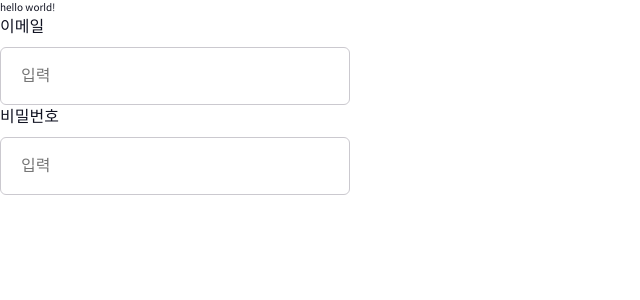
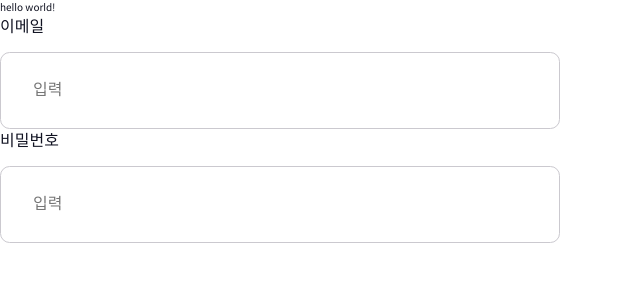
Before and after one commit to codeit-team9/give-more, a Next.js app: page / in a window 1280 px wide. Shown: the top 300 px of the page, without its empty margins (0-640 px from the left). Built offline with nearby package versions, Linux system fonts and the light colour scheme.

Commit message:
feat: validation에 맞지 않을 경우 테두리 색 변경

```diff
--- a/src/components/@common/Input/EmailInput.tsx
+++ b/src/components/@common/Input/EmailInput.tsx
@@ -3,6 +3,7 @@ import styles from './Input.module.css';
 import Input from './Input';
 
 function EmailInput() {
+  const [isError, setIsError] = useState(false);
   const [errorMsg, setErrorMsg] = useState('');
 
   const onChangeInput = (e: React.ChangeEvent<HTMLInputElement>) => {
@@ -10,14 +11,16 @@ function EmailInput() {
     const EmaliRegex = /^[0-9a-zA-Z]([-_.]?[0-9a-zA-Z])*@[0-9a-zA-Z]([-_.]?[0-9a-zA-Z])*\.[a-zA-Z]{2,3}$/i;
     if (!EmaliRegex.test(InputValue)) {
       setErrorMsg('잘못된 이메일입니다.');
+      setIsError(true);
     } else {
       setErrorMsg('');
+      setIsError(false);
     }
   };
 
   return (
     <>
-      <Input placeholder="입력" name="이메일" onChangeInput={onChangeInput} />
+      <Input name="이메일" isError={isError} onChangeInput={onChangeInput} />
       <p className={styles.errorMsg}>{errorMsg}</p>
     </>
   );
--- a/src/components/@common/Input/Input.module.css
+++ b/src/components/@common/Input/Input.module.css
@@ -1,23 +1,27 @@
 .wrapper {
   display: flex;
   flex-direction: column;
-  gap: 8px;
+  gap: 0.8rem;
 
   font-size: 1rem;
 }
 
 .input {
-  width: 350px;
-  padding: 16px 20px;
+  width: 35rem;
+  padding: 1.6rem 2rem;
 
-  border-radius: 6px;
-  border: 1px solid var(--gray-30);
+  border-radius: 0.6rem;
+  border: 0.1rem solid var(--gray-30);
 }
 /* .input:focus {
   outline: 1px solid var(--red-40);
 } */
 
+.error {
+  outline: 0.1rem solid var(--red-40);
+}
+
 .errorMsg {
-  font-size: 0.75rem;
+  font-size: 1.6rem;
   color: var(--red-40);
 }
--- a/src/components/@common/Input/Input.tsx
+++ b/src/components/@common/Input/Input.tsx
@@ -1,17 +1,24 @@
+import classNames from 'classnames';
 import styles from './Input.module.css';
 
 interface Props {
   placeholder?: string;
   name: string;
+  isError: boolean;
   type?: string;
   onChangeInput?: (e: React.ChangeEvent<HTMLInputElement>) => void;
 }
 
-function Input({ placeholder = '입력', name, type, onChangeInput }: Props) {
+function Input({ placeholder = '입력', name, isError, type, onChangeInput }: Props) {
   return (
     <div className={styles.wrapper}>
       <p>{name}</p>
-      <input className={styles.input} placeholder={placeholder} type={type} onChange={onChangeInput} />
+      <input
+        className={classNames(styles.input, isError ? styles.error : '')}
+        placeholder={placeholder}
+        type={type}
+        onChange={onChangeInput}
+      />
     </div>
   );
 }
--- a/src/components/@common/Input/PwInput.tsx
+++ b/src/components/@common/Input/PwInput.tsx
@@ -3,21 +3,24 @@ import styles from './Input.module.css';
 import Input from './Input';
 
 function PwInput() {
+  const [isError, setIsError] = useState(false);
   const [pwErrorMsg, setPwErrorMsg] = useState('');
 
   const onChangePwInput = (e: React.ChangeEvent<HTMLInputElement>) => {
     const InputValue = e.target.value;
-    const PwRegex = /^[0-9a-zA-z]{8,100}$/;
+    const PwRegex = /^[0-9a-zA-Z]{8,100}$/;
     if (!PwRegex.test(InputValue)) {
       setPwErrorMsg('8자 이상 입력해 주세요.');
+      setIsError(true);
     } else {
       setPwErrorMsg('');
+      setIsError(false);
     }
   };
 
   return (
     <>
-      <Input name="비밀번호" type="password" onChangeInput={onChangePwInput} />
+      <Input name="비밀번호" isError={isError} type="password" onChangeInput={onChangePwInput} />
       <p className={styles.errorMsg}>{pwErrorMsg}</p>
     </>
   );
```
